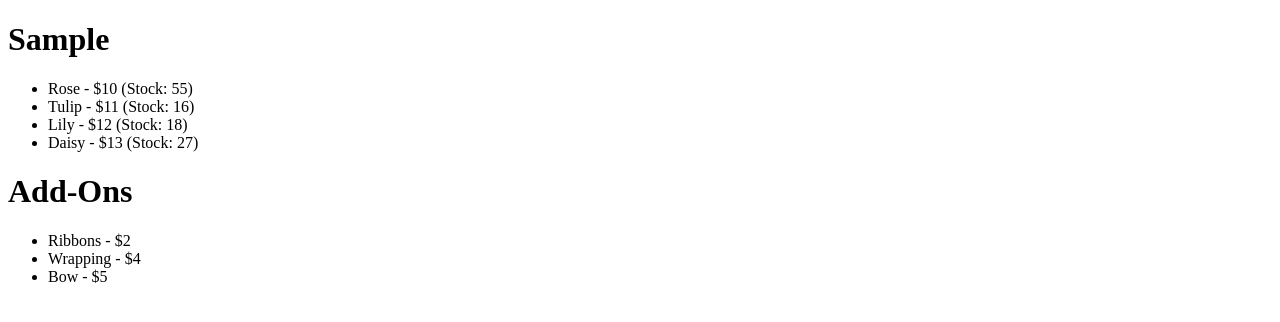
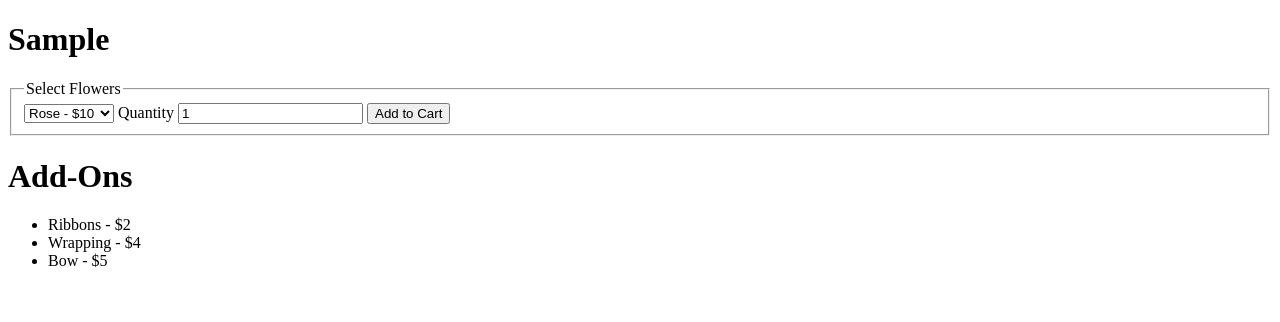
Before and after one commit to st25209-lgtm/CSC2FlaskPractice, a Flask app: page / in a window 1280 px wide. Shown: the top 322 px of the page. Run offline with Flask 3, Linux system fonts and the light colour scheme.

Commit message:
Replaced List with Form

```diff
--- a/templates/index.html
+++ b/templates/index.html
@@ -7,11 +7,19 @@
 </head>
 <body>
     <h1>Sample</h1>
-    <ul>
-        {% for flower, details in flower.items() %}
-        <li>{{ flower }} - ${{ details['price'] }} (Stock: {{ details['stock'] }})</li>
-        {% endfor %}
-    </ul>
+    <form action="{{ url_for('add_to_cart' )}}" method="post">
+        <fieldset>
+            <legend for="flower">Select Flowers</legend>
+            <select name="flower" id="flower">
+                {% for flower, details in flower.items() %}
+                <option value="{{ flower }}">{{ flower }} - ${{ details['price'] }}</option>
+                {% endfor %}
+            </select>
+            <label for="quantity">Quantity</label>
+            <input type="number" name="quantity" value="1" min="1">
+            <button type="submit">Add to Cart</button>
+        </fieldset>
+    </form>
 
     <h1>Add-Ons</h1>
     <ul>
```
